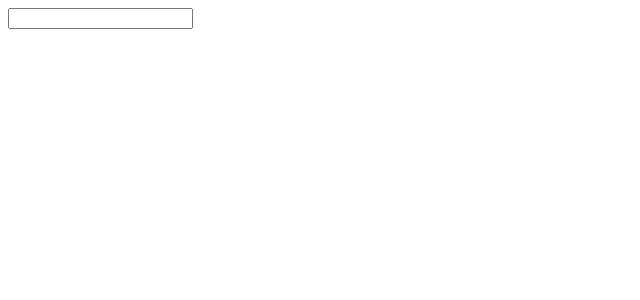
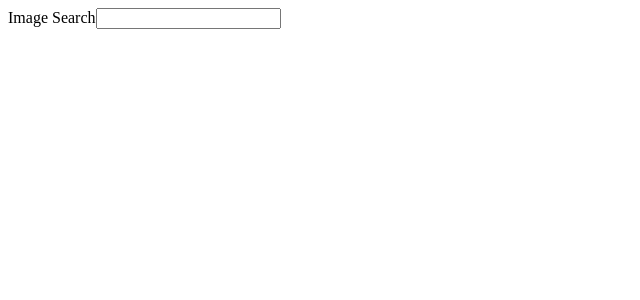
Before and after one commit to PaulRGU2014/Project_Kru, a React (Create React App) app in the folder reactApp/pics/: page / in a window 1280 px wide. Shown: the top 300 px of the page, without its empty margins (0-640 px from the left). Built offline with nearby package versions, Linux system fonts and the light colour scheme.

Commit message:
Update SearchBar.js

```diff
--- a/reactApp/pics/src/components/SearchBar.js
+++ b/reactApp/pics/src/components/SearchBar.js
@@ -2,12 +2,27 @@ import React from "react";
 
 // In this case, we want a class based component
 class SearchBar extends React.Component {
+    onInputChange(event) {
+        console.log(event.target.value)
+    }
+
+    onInputClick() {
+        console.log('input was clicked')
+    }
+
+
     render() {
-        return (<div>
-            <form>
-                <input type='text' />
+        return (<div className='ui segment'>
+            <form className='ui form'>
+                <div className='field'>
+                    <label>Image Search</label>
+                    <input type='text' onClick={this.onInputClick} onChange={this.onInputChange} />
+                    {/* we don't put 'onInputChange()' because
+                    we don't want to call when the component is rendered. It's a callback bunction*/}
+                </div>
             </form>
-        </div>);
+        </div>
+        );
     }
 }
 
```
